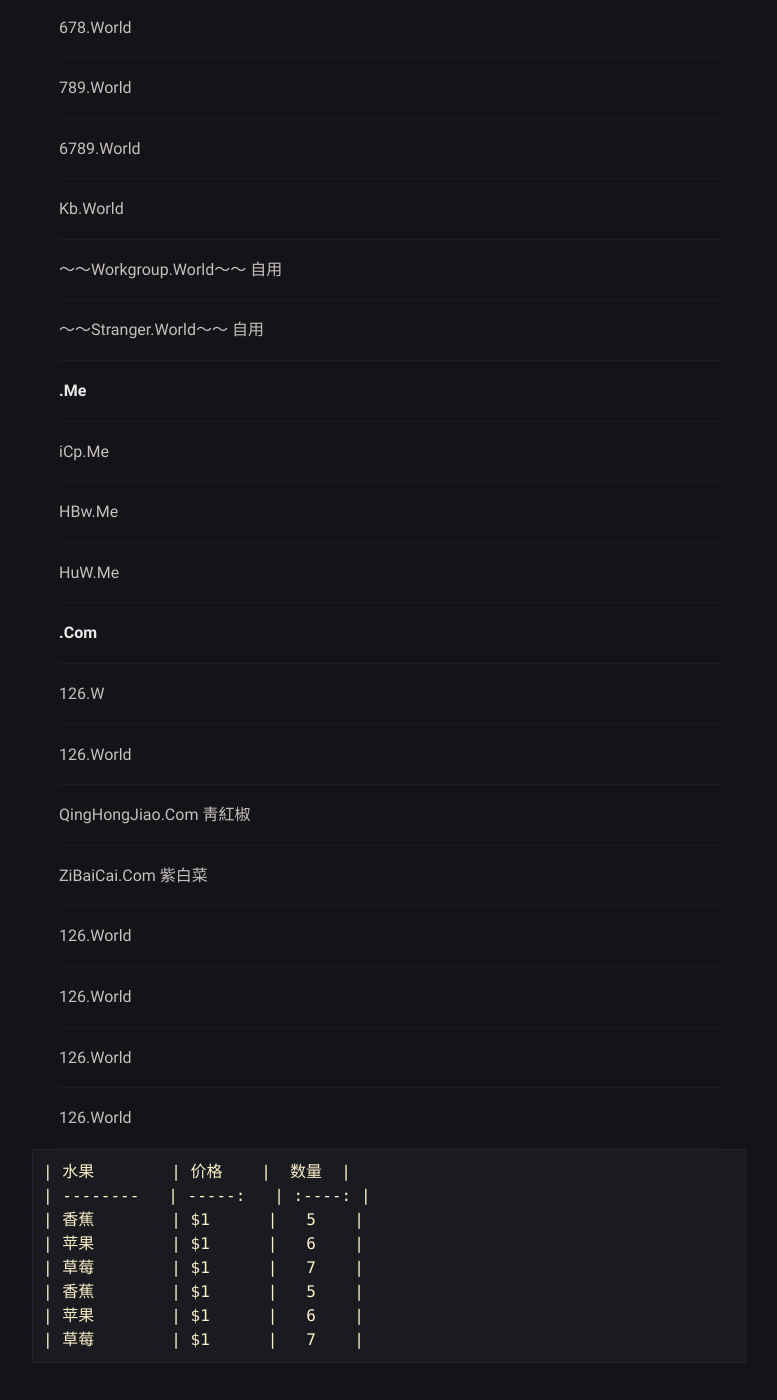
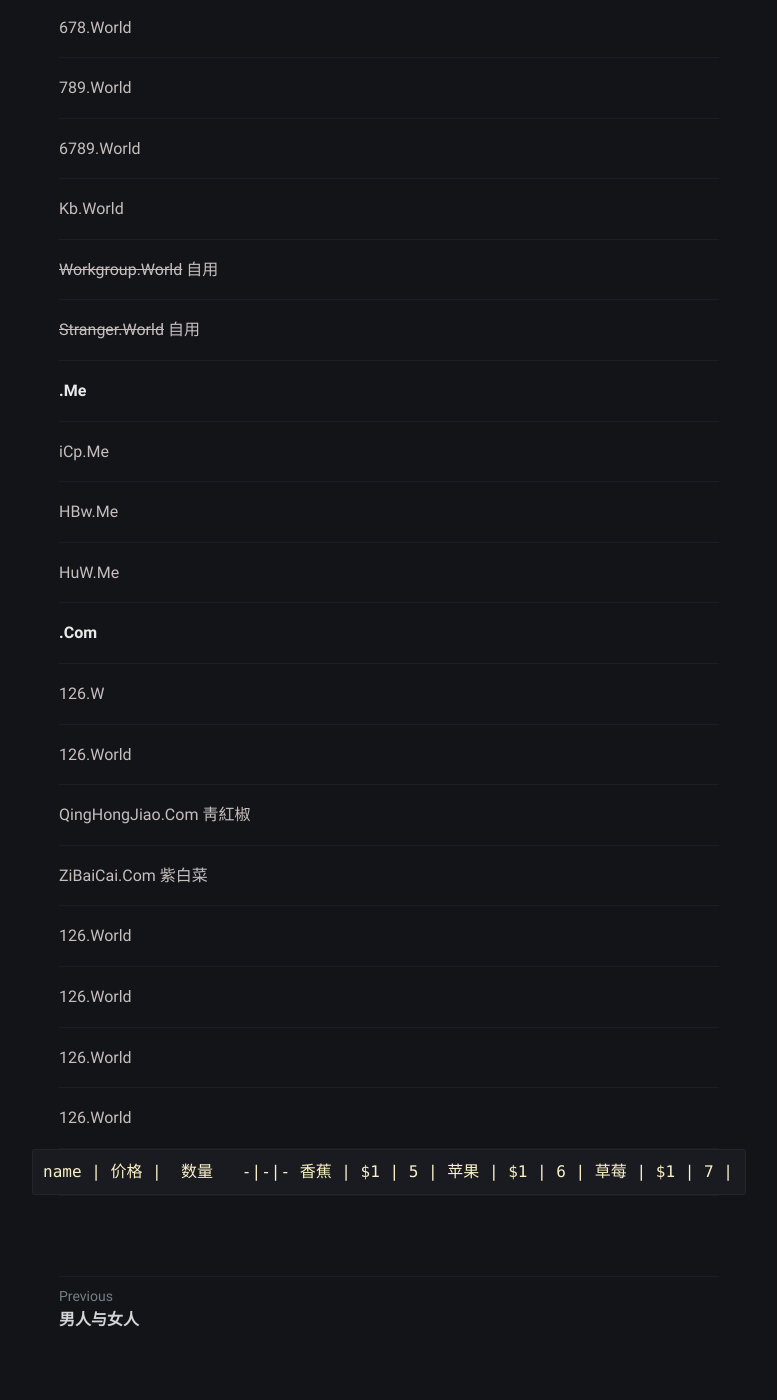
Before and after one commit to YiPianYe/yipianye.github.io, a Jekyll site: the page built from _posts/2020-11-01-domains.md, in a window 1280 px wide and 1400 px high, scrolled down 1058 px. Shown: the whole window, without its empty margins (251-1028 px from the left). Built offline with Jekyll 4.4.1, drawn with Linux system fonts in a browser that asks for light colours.

Commit message:
Update 2020-11-01-domains.md

```diff
--- a/_posts/2020-11-01-domains.md
+++ b/_posts/2020-11-01-domains.md
@@ -38,9 +38,9 @@ tags:
    - - - -
    Kb.World
    - - - -
-   ～～Workgroup.World～～ 自用
+   ~~Workgroup.World~~ 自用
    - - - -
-   ～～Stranger.World～～ 自用
+   ~~Stranger.World~~ 自用
    - - - -
    **.Me**
    - - - -
@@ -68,11 +68,21 @@ tags:
    - - - -
    126.World
    - - - -
-    | 水果        | 价格    |  数量  |
-    | --------   | -----:   | :----: |
-    | 香蕉        | $1      |   5    |
-    | 苹果        | $1      |   6    |
-    | 草莓        | $1      |   7    |
-    | 香蕉        | $1      |   5    |
-    | 苹果        | $1      |   6    |
-    | 草莓        | $1      |   7    |
+    name | 价格 |  数量
+-|-|-
+香蕉 | $1 | 5 |
+苹果 | $1 | 6 |
+草莓 | $1 | 7 |
+- - - -
+name | 111 | 222 | 333 | 444
+- | :-: | :-: | :-: | -:
+aaa | bbb | ccc | ddd | eee|
+fff | ggg| hhh | iii | 000|
+- - - -
+name | 111 | 222 | 333 | 444
+:-: | :-: | :-: | :-: | :-:
+aaa | bbb | ccc | ddd | eee|
+fff | ggg| hhh | iii | 000|
+- - - -
+
+- - - -
```
